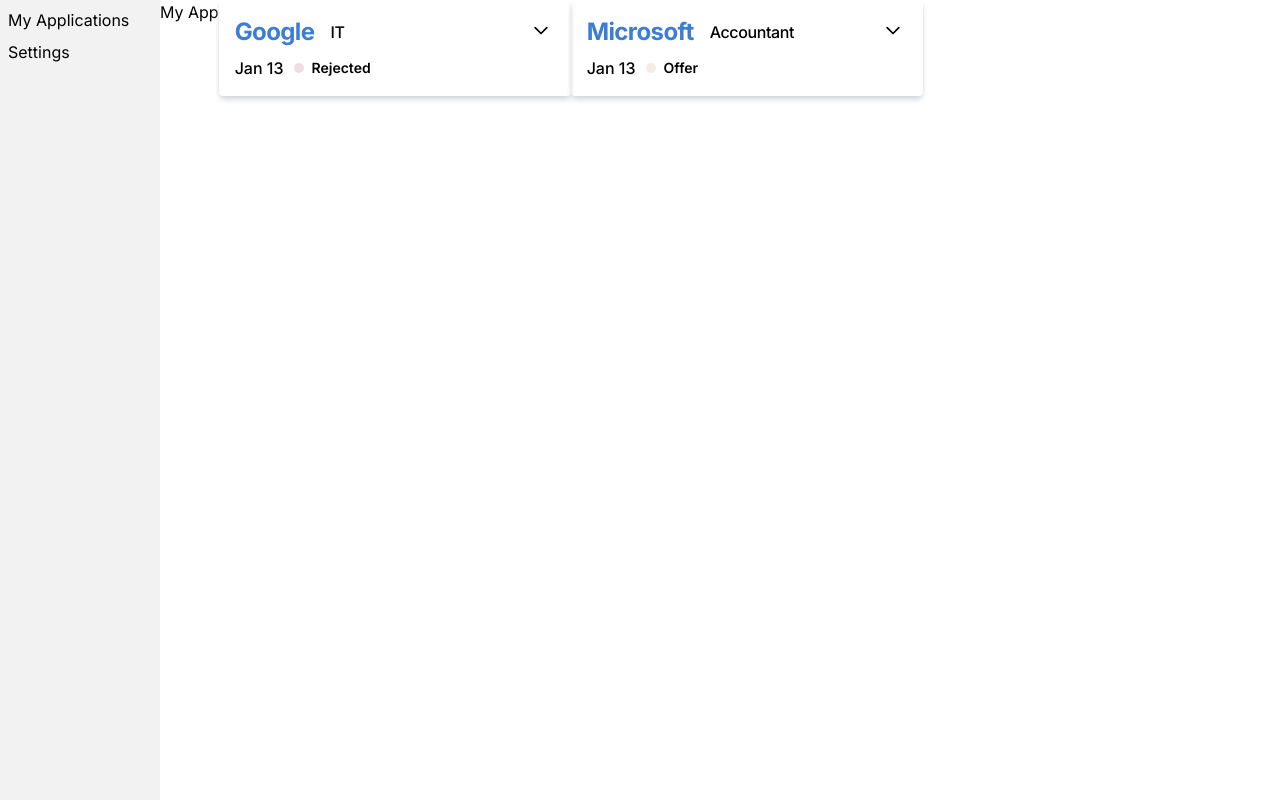
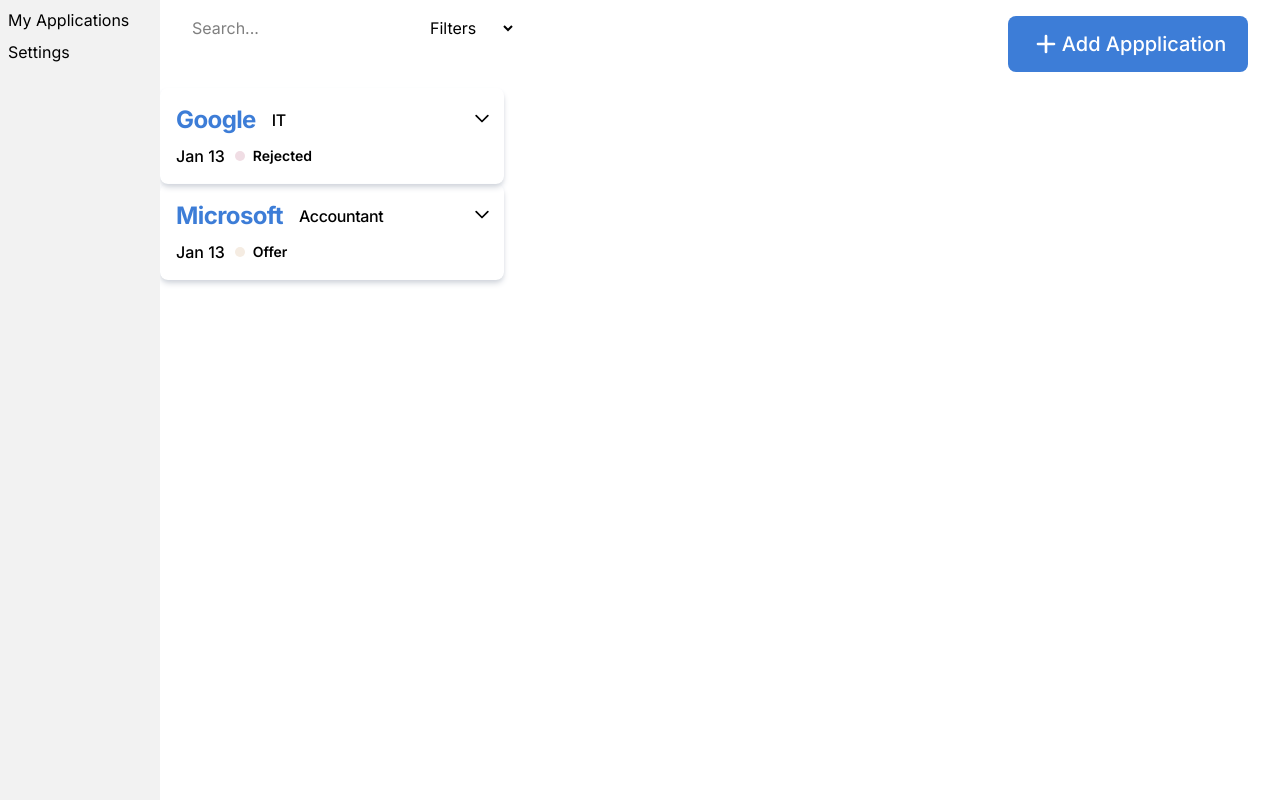
Before and after one commit to Dev-EthanR/Job-Tracker, a React (Vite) app: page / in a window 1280 px wide. Built offline with nearby package versions, Linux system fonts and the light colour scheme.

Commit message:
build header template

```diff
--- a/src/App.tsx
+++ b/src/App.tsx
@@ -1,3 +1,4 @@
+import Header from "./components/features/Header";
 import NavBar from "./components/features/NavBar";
 import Card from "./components/ui/Card";
 import useIsMobile from "./hooks/useIsMobile";
@@ -9,11 +10,12 @@ function App() {
   return (
     <div
       className={`font-inter h-dvh w-full flex ${
-        isMobile && "flex-col items-center"
+        isMobile && " flex-col items-center"
       } `}
     >
       <NavBar title="My Applications" />
-      <h1>My App</h1>
+      <main className="grow">
+        <Header />
         <Card
           company="Google"
           title="IT"
@@ -26,6 +28,7 @@ function App() {
           date={date}
           status={{ name: "Offer", color: "bg-interview" }}
         />
+      </main>
     </div>
   );
 }
--- /dev/null
+++ b/src/components/features/Header.tsx
@@ -0,0 +1,32 @@
+import plus from "../../assets/icons/plus.svg";
+import useIsMobile from "../../hooks/useIsMobile";
+
+const Header = () => {
+  const isMobile: boolean = useIsMobile();
+  return (
+    <header className="w-full flex justify-between items-start p-4 px-8">
+      <div className="flex">
+        <input type="text" placeholder="Search..." />
+        <select>
+          <option defaultValue="" selected hidden>
+            Filters
+          </option>
+          <option>Offer</option>
+          <option>Applied</option>
+          <option>Interview</option>
+          <option>Rejected</option>
+        </select>
+      </div>
+      <button
+        className={`rounded-lg ${
+          isMobile && "absolute bottom-5 left-1/2 -translate-x-1/2 rounded-full"
+        } flex items-center justify-center w-60 py-3 text-xl font-medium bg-accent text-white hover:brightness-115 cursor-pointer`}
+      >
+        <img className="w-8 filter brightness-0 invert" src={plus} alt="" />
+        Add Appplication
+      </button>
+    </header>
+  );
+};
+
+export default Header;
--- a/src/components/ui/Card.tsx
+++ b/src/components/ui/Card.tsx
@@ -17,7 +17,7 @@ const Card = ({ company, title, date, status }: Props) => {
   const isMobile: boolean = useIsMobile();
 
   return (
-    <div className="rounded-sm shadow-md shadow-gray-300 p-4 h-fit">
+    <div className="rounded-lg shadow-md shadow-gray-300 p-4 h-fit max-w-86">
       <div className="flex justify-between items-start w-60 mb-2 md:w-80">
         <div className="flex gap-1 flex-col md:flex-row md:items-center md:gap-4">
           <h3 className="tracking-tight text-accent text-xl font-bold md:text-2xl">
```
Also changed, not shown: src/assets/icons/plus.svg (added). Lines whose indentation alone changed are shown as unchanged.
